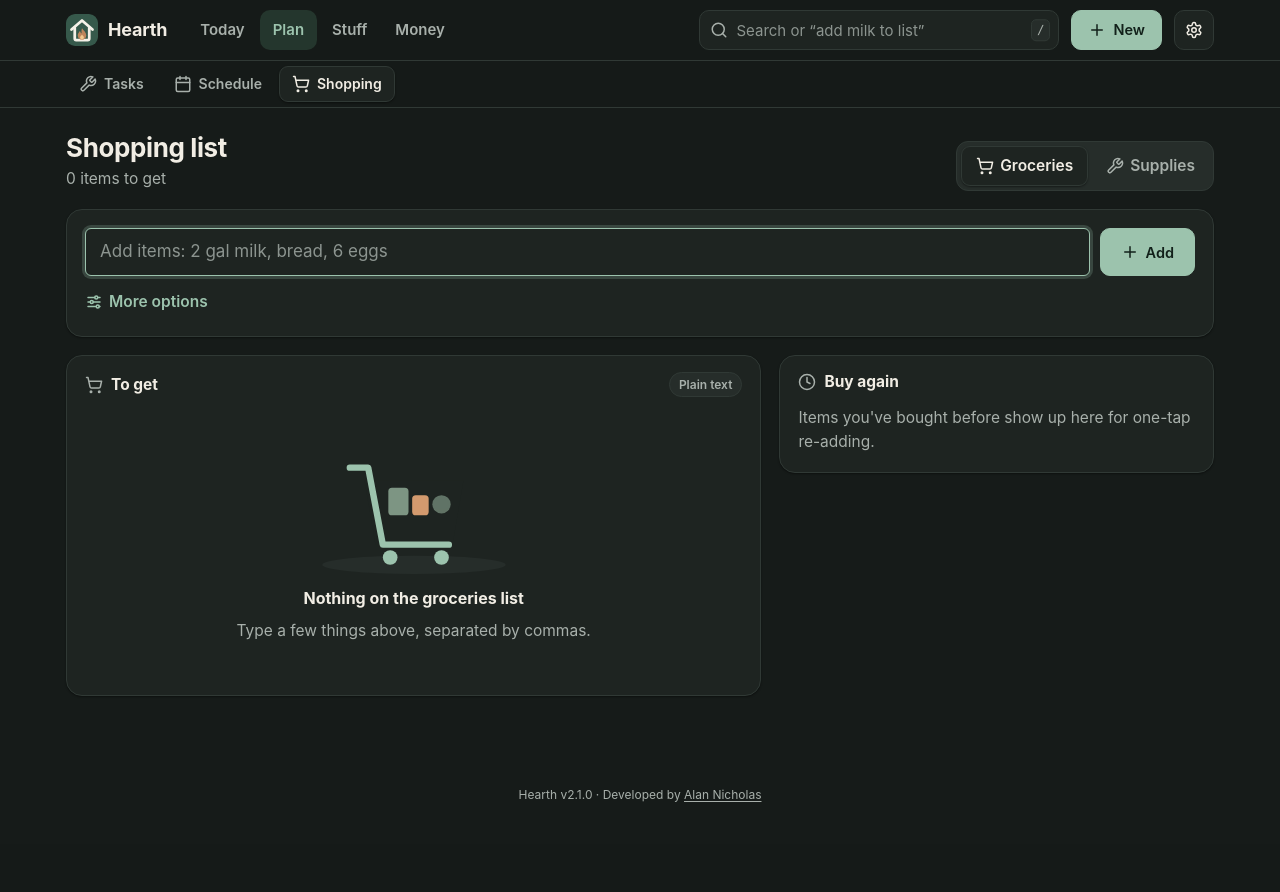
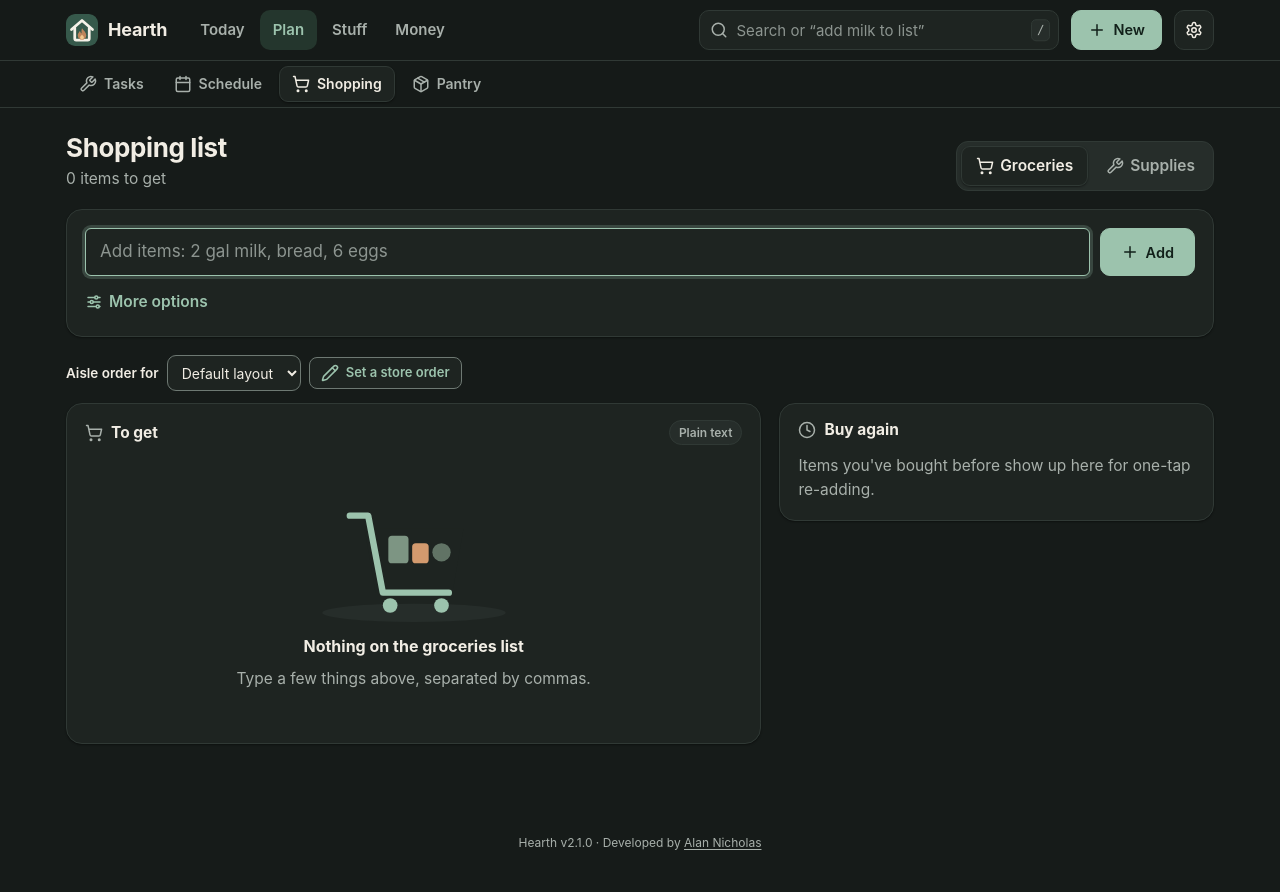
Before and after one commit to anicholas65/hearth, a FastAPI app: page /shopping?list=groceries in a window 1280 px wide. Before the commit the page ends 802 px from the top, so only its background shows below. Run offline with FastAPI, Linux system fonts and the light colour scheme; data comes from the database, SQL or seed files in the repository; data that the repository does not hold is empty.

Commit message:
Phase 7: pantry with minimums, use-soon, per-store aisle order
- Pantry (Plan > Pantry): quantities with +/- , units, minimums,
  best-before, storage location, categories incl. Consumables
- Below minimum auto-adds to Groceries once (web and API writes);
  clearing bought items restocks matching pantry entries
- Use-soon list (expired / within 7 days) and running-low summary
- Shopping: aisle order per store (store_aisles), store picker; custom
  lists created through the API appear as tabs on the web
- Pairing rate limit counts failed attempts only

Co-Authored-By: Claude Opus 5.5 <noreply@anthropic.com>

```diff
--- a/app/api.py
+++ b/app/api.py
@@ -100,14 +100,14 @@ class PairOut(BaseModel):
           summary="Exchange a one-time pair code (from the Settings QR) for a device token")
 def pair(body: PairIn, request: Request):
     ip = request.client.host if request.client else "?"
-    recent = [t for t in _attempts.get(ip, []) if t > time.time() - 600]
+    recent = [t for t in _attempts.get(ip, []) if t > time.time() - 600]  # failed attempts only
     if len(recent) >= 10:
-        raise HTTPException(429, "Too many pairing attempts; try again in a few minutes")
-    _attempts[ip] = recent + [time.time()]
+        raise HTTPException(429, "Too many failed pairing attempts; try again in a few minutes")
     code = body.pairCode.strip().upper().replace("-", "").replace(" ", "")
     with get_db() as db:
         row = db.execute("SELECT * FROM pair_codes WHERE code_hash=?", (_hash(code),)).fetchone()
         if not row or row["used_at"] or row["expires_at"] < now_ts():
+            _attempts[ip] = recent + [time.time()]
             raise HTTPException(401, "Pair code is invalid, used or expired")
         db.execute("UPDATE pair_codes SET used_at=? WHERE code_hash=?", (now_ts(), row["code_hash"]))
         token = "hth_" + secrets.token_urlsafe(32)
--- a/app/main.py
+++ b/app/main.py
@@ -175,7 +175,7 @@ THEMES = {  # key: (label, swatch colours)
 SECTIONS = {  # primary nav: key -> (label, icon, [(path, label, icon)])
     "home": ("Today", "home", []),
     "plan": ("Plan", "calendar-check", [("/tasks", "Tasks", "wrench"), ("/schedule", "Schedule", "calendar"),
-                                        ("/shopping", "Shopping", "cart")]),
+                                        ("/shopping", "Shopping", "cart"), ("/pantry", "Pantry", "box")]),
     "organize": ("Stuff", "box", [("/items", "Inventory", "box"), ("/documents", "Documents", "file"),
                                   ("/gallery", "Photos", "images"), ("/contractors", "Contractors", "users")]),
     "finances": ("Money", "wallet", [("/budget", "Budget", "wallet"), ("/funds", "Funds", "banknote"),
@@ -346,7 +346,7 @@ async def capture_save_barcode(request: Request):
         return back(toast_url(f"/items/{iid}#edit", f"Added {name} to inventory"))
     lk = list_key(f.get("list"))
     shopping_add_text(lk, name, barcode=code)
-    return back(toast_url(f"/shopping?list={lk}", f"Added {name} to {shopping.LISTS.get(lk, 'the list')}"))
+    return back(toast_url(f"/shopping?list={lk}", f"Added {name} to {shopping.list_name(lk)}"))
 
 
 @app.post("/capture/label")
@@ -811,7 +811,7 @@ def schedule_delete(bg: BackgroundTasks, appt_id: int):
 # ---------- shopping list ----------
 
 def list_key(v: str | None) -> str:
-    return v if v in shopping.LISTS else "groceries"
+    return v if v and v in shopping.all_lists() else "groceries"
 
 
 def now_s() -> str:
@@ -819,7 +819,7 @@ def now_s() -> str:
 
 
 @app.get("/shopping")
-def shopping_page(request: Request, list: str = "groceries"):
+def shopping_page(request: Request, list: str = "groceries", store: str = ""):
     lk = list_key(list)
     with get_db() as db:
         rows = db.execute(
@@ -834,17 +834,90 @@ def shopping_page(request: Request, list: str = "groceries"):
             (lk,)).fetchall() if r["name"].lower() not in on_list][:16]
         items = db.execute("SELECT id, name FROM items ORDER BY name").fetchall()
         stores = [r[0] for r in db.execute(
-            "SELECT DISTINCT store FROM shopping_items WHERE store IS NOT NULL ORDER BY store")]
+            "SELECT store FROM shopping_items WHERE store IS NOT NULL UNION SELECT store FROM store_aisles "
+            "UNION SELECT store FROM lists WHERE store IS NOT NULL ORDER BY 1")]
+    store = store.strip() or None
     needed = [r for r in rows if r["status"] == "needed"]
     checked = [r for r in rows if r["status"] == "checked"]
-    order = {c: n for n, c in enumerate(shopping.CATEGORY_NAMES)}
+    aisles = shopping.aisle_order(store)
+    order = {c: n for n, c in enumerate(aisles)}
     groups: dict[str, list] = {}
     for r in sorted(needed, key=lambda r: (order.get(r["category"] or "Other", 99), r["name"].lower())):
         groups.setdefault(r["category"] or "Other", []).append(r)
     est = sum(r["price"] or 0 for r in needed)
-    return render(request, "shopping.html", lst=lk, lists=shopping.LISTS, groups=groups,
+    return render(request, "shopping.html", lst=lk, lists=shopping.all_lists(), groups=groups,
                   checked=checked, counts=counts, frequent=frequent, items=items, stores=stores,
-                  categories=shopping.CATEGORY_NAMES, est=est, n_needed=len(needed))
+                  categories=shopping.CATEGORY_NAMES, est=est, n_needed=len(needed), store=store, aisles=aisles)
+
+
+@app.post("/stores/aisles")
+def store_aisles_save(store: str = Form(...), order: str = Form(""), next: str = Form(None)):
+    cats = [c.strip() for c in order.splitlines() if c.strip()]
+    with get_db() as db:
+        db.execute("DELETE FROM store_aisles WHERE store=?", (store.strip(),))
+        db.executemany("INSERT INTO store_aisles (store, category, position) VALUES (?,?,?)",
+                       [(store.strip(), c, n) for n, c in enumerate(dict.fromkeys(cats))])
+    return back(toast_url(safe_next(next, f"/shopping?store={store.strip()}"), f"Aisle order saved for {store.strip()}"))
+
+
+# ---------- pantry ----------
+
+@app.get("/pantry")
+def pantry_page(request: Request, q: str = ""):
+    soon = (date.today() + timedelta(days=7)).isoformat()
+    with get_db() as db:
+        rows = db.execute("SELECT p.*, r.name AS room_name FROM pantry_items p LEFT JOIN rooms r ON r.id=p.room_id "
+                          + ("WHERE p.name LIKE ? " if q else "") + "ORDER BY p.category, p.name",
+                          (f"%{q}%",) if q else ()).fetchall()
+        rooms = db.execute("SELECT id, name FROM rooms ORDER BY name").fetchall()
+    groups: dict[str, list] = {}
+    for r in rows:
+        groups.setdefault(r["category"] or "Other", []).append(r)
+    use_soon = sorted([r for r in rows if r["best_before"] and r["best_before"] <= soon], key=lambda r: r["best_before"])
+    low = [r for r in rows if r["min_qty"] is not None and (r["qty"] or 0) < r["min_qty"]]
+    return render(request, "pantry.html", groups=groups, use_soon=use_soon, low=low, rooms=rooms, q=q, soon=soon,
+                  categories=shopping.CATEGORY_NAMES + ["Consumables"], n=len(rows))
+
+
+@app.post("/pantry")
+async def pantry_save(request: Request):
+    f = await request.form()
+    pid = num(f.get("id"), int)
+    name = blank(f.get("name"))
+    if not name:
+        raise HTTPException(400, "Give it a name.")
+    vals = (name, num(f.get("qty")), blank(f.get("unit")), num(f.get("min_qty")),
+            blank(f.get("category")) or shopping.guess_category(name), num(f.get("room_id"), int),
+            blank(f.get("best_before")), blank(f.get("barcode")), blank(f.get("notes")))
+    with get_db() as db:
+        if pid:
+            db.execute("UPDATE pantry_items SET name=?, qty=?, unit=?, min_qty=?, category=?, room_id=?, best_before=?, "
+                       "barcode=?, notes=? WHERE id=?", (*vals, pid))
+        else:
+            pid = db.execute("INSERT INTO pantry_items (name, qty, unit, min_qty, category, room_id, best_before, "
+                             "barcode, notes) VALUES (?,?,?,?,?,?,?,?,?)", vals).lastrowid
+        added = shopping.pantry_restock_check(db, pid)
+    return back(toast_url("/pantry", f"Saved {name}" + (" · added to Groceries" if added else "")))
+
+
+@app.post("/pantry/{pid}/adjust")
+def pantry_adjust(request: Request, pid: int, delta: float = Form(...)):
+    with get_db() as db:
+        p = db.execute("SELECT name FROM pantry_items WHERE id=?", (pid,)).fetchone()
+        if not p:
+            raise HTTPException(404)
+        db.execute("UPDATE pantry_items SET qty=MAX(0, COALESCE(qty,0)+?) WHERE id=?", (delta, pid))
+        added = shopping.pantry_restock_check(db, pid)
+    if request.headers.get("x-requested-with") == "fetch":
+        return {"added": added}
+    return back(toast_url("/pantry", f"{p['name']} added to Groceries (running low)" if added else f"Updated {p['name']}"))
+
+
+@app.post("/pantry/{pid}/delete")
+def pantry_delete(pid: int):
+    with get_db() as db:
+        db.execute("DELETE FROM pantry_items WHERE id=?", (pid,))
+    return back(toast_url("/pantry", "Removed from pantry"))
 
 
 def _done(request: Request, url: str):
@@ -950,14 +1023,18 @@ def shopping_clear(list: str = Form(...), spent: str = Form(None), store: str =
     lk = list_key(list)
     ts = now_s()
     with get_db() as db:
+        bought = [r["name"] for r in db.execute(
+            "SELECT name FROM shopping_items WHERE list=? AND status='checked'", (lk,))]
         n = db.execute("UPDATE shopping_items SET status='bought', bought_at=? "
                        "WHERE list=? AND status='checked'", (ts, lk)).rowcount
+        for name in bought:  # restock matching pantry items
+            db.execute("UPDATE pantry_items SET qty=COALESCE(qty,0)+1 WHERE lower(name)=lower(?)", (name,))
         amt = num(spent)
         if amt and amt > 0:
             where = f" at {blank(store)}" if blank(store) else ""
             db.execute("INSERT INTO fund_entries (entry_date, kind, amount, note, category) VALUES (?,?,?,?,?)",
                        (ts[:10], "expense", amt,
-                        f"{shopping.LISTS[lk]}{where} ({n} item{'s' if n != 1 else ''})",
+                        f"{shopping.list_name(lk)}{where} ({n} item{'s' if n != 1 else ''})",
                         "Supplies" if lk == "supplies" else "Groceries"))
     return back(f"/shopping?list={lk}")
 
@@ -968,7 +1045,7 @@ def shopping_text(list: str = "groceries"):
     with get_db() as db:
         rows = db.execute("SELECT * FROM shopping_items WHERE list=? AND status='needed'", (lk,)).fetchall()
     order = {c: n for n, c in enumerate(shopping.CATEGORY_NAMES)}
-    out, cat = [f"{shopping.LISTS[lk]} list"], None
+    out, cat = [f"{shopping.list_name(lk)} list"], None
     for r in sorted(rows, key=lambda r: (order.get(r["category"] or "Other", 99), r["name"].lower())):
         if r["category"] != cat:
             cat = r["category"]
--- a/app/palette.py
+++ b/app/palette.py
@@ -83,7 +83,7 @@ def interpret(text: str, today: date | None = None) -> dict:
         lst = "supplies" if m.group(2) and m.group(2).lower().startswith("suppl") else "groceries"
         items = [shopping.parse_quick(p)[0] for p in re.split(r",|\band\b", m.group(1)) if p.strip()]
         return {"kind": "shop", "list": lst, "text": m.group(1),
-                "label": f"Add {', '.join(items)} to {shopping.LISTS[lst]}"}
+                "label": f"Add {', '.join(items)} to {shopping.list_name(lst)}"}
     m = re.match(r"^(?:new|add|create)\s+task\s+(.+?)(?:\s+every\s+(\d+)?\s*(day|week|month|year)s?)?$", q, re.I)
     if m:
         n = int(m[2] or 1)
--- a/app/static/style.css
+++ b/app/static/style.css
@@ -597,3 +597,5 @@ dialog.palette{width:min(640px,94vw);margin-top:12vh;padding:0}
 .cootl li.projected{color:var(--muted)}
 .cootl .d{color:var(--muted);font-variant-numeric:tabular-nums;font-size:13px}
 @media (max-width:520px){.cootl li{grid-template-columns:56px 1fr auto}.cootl li>span:last-child{display:none}}
+.qty{display:inline-flex;align-items:center;gap:6px}
+.qty b{min-width:52px;text-align:center}
--- a/app/sync.py
+++ b/app/sync.py
@@ -318,6 +318,11 @@ def _prepare_insert(db, res: Resource, values: dict) -> None:
 
 def _after_write(db, type_: str, rec: dict) -> None:
     """Server-side rules that also apply to API writes (kept tiny and idempotent)."""
+    if type_ == "pantry":
+        from .shopping import pantry_restock_check
+        pid = db.execute("SELECT id FROM pantry_items WHERE uuid=?", (rec["id"],)).fetchone()
+        if pid:
+            pantry_restock_check(db, pid[0])
     if type_ == "completions" and rec.get("task_id"):
         t = db.execute("SELECT id, interval_days FROM tasks WHERE uuid=?", (rec["task_id"],)).fetchone()
         last = db.execute("SELECT MAX(done_on) FROM task_logs WHERE task_id=?", (t["id"],)).fetchone()[0]
--- a/app/templates/shopping.html
+++ b/app/templates/shopping.html
@@ -19,6 +19,17 @@
 <datalist id="stores">{% for st in stores %}<option value="{{ st }}">{% endfor %}</datalist>
 </form></div></section>
 
+<form method="get" action="/shopping" class="toolbar" style="margin-bottom:12px"><input type="hidden" name="list" value="{{ lst }}">
+<div class="actions"><label class="small" for="store">Aisle order for</label><select id="store" name="store" onchange="this.form.submit()" style="width:auto;min-height:36px">
+<option value="">Default layout</option>{% for st in stores %}<option {{ 'selected' if store == st }}>{{ st }}</option>{% endfor %}</select>
+<button type="button" class="ghost sm" data-dialog="aisles">{{ i('pencil') }} {{ 'Edit order' if store else 'Set a store order' }}</button></div></form>
+<dialog class="sheet" id="aisles" aria-labelledby="ai-h"><form method="post" action="/stores/aisles">
+<div class="dlg-h"><h2 id="ai-h">Aisle order</h2><button type="button" class="iconbtn" data-close aria-label="Close">{{ i('x') }}</button></div>
+<div class="dlg-b stack"><input type="hidden" name="next" value="/shopping?list={{ lst }}">
+<label>Store<input name="store" required value="{{ store or '' }}" placeholder="Costco" list="stores"></label>
+<label>Aisles in walking order <span class="hint">one per line; drag lines to reorder in your head, then save</span>
+<textarea name="order" rows="12">{{ aisles|join('\n') }}</textarea></label></div>
+<div class="dlg-f"><button type="button" class="ghost" data-close>Cancel</button><button>Save order</button></div></form></dialog>
 <div class="shop-grid">
 <section class="card">{{ head('To get', 'cart', '<a class="badge" href="/shopping/text?list=' ~ lst ~ '" target="_blank">Plain text</a>') }}<div class="card-b">
 {% if groups %}{% for cat, rows in groups.items() %}<div class="dayhead">{{ cat }} <span class="muted">· {{ rows|length }}</span></div>
```
Also changed, not shown: app/shopping.py (+43 -0 lines), app/templates/_pantry_form.html (added, +9 -0 lines), app/templates/pantry.html (added, +33 -0 lines), tests/test_pantry.py (added, +85 -0 lines).
